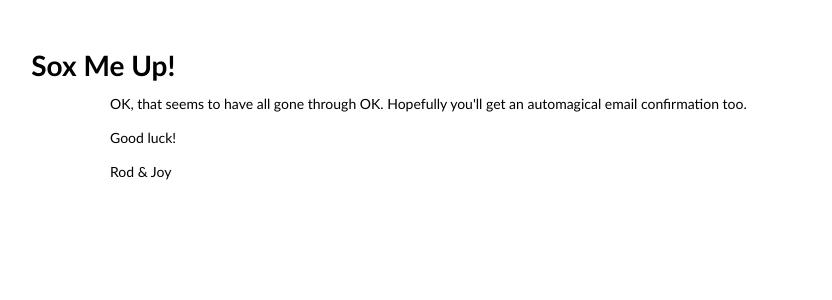
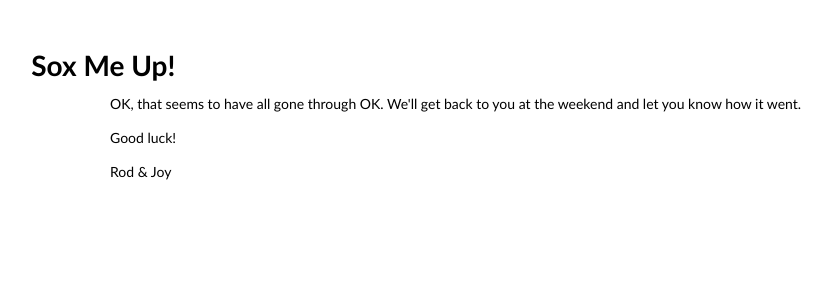
Before and after one commit to rodbegbie/soxtix, a Python web app: template soxtix/templates/confirm.html in a window 1280 px wide. Shown: the top 300 px of the page, without its empty margins (38-870 px from the left). Run offline with Jinja, Linux system fonts and the light colour scheme; the template is opened without the code that fills it, so the values that code supplies are empty.

Commit message:
Don't mention automagic emails!

```diff
--- a/soxtix/templates/confirm.html
+++ b/soxtix/templates/confirm.html
@@ -22,7 +22,7 @@
 
 	<h1>Sox Me Up!</h1>
 
-	<p>OK, that seems to have all gone through OK.  Hopefully you'll get an automagical email confirmation too.</p>
+	<p>OK, that seems to have all gone through OK.  We'll get back to you at the weekend and let you know how it went.</p>
 
 	<p>Good luck!</p>
 
```
